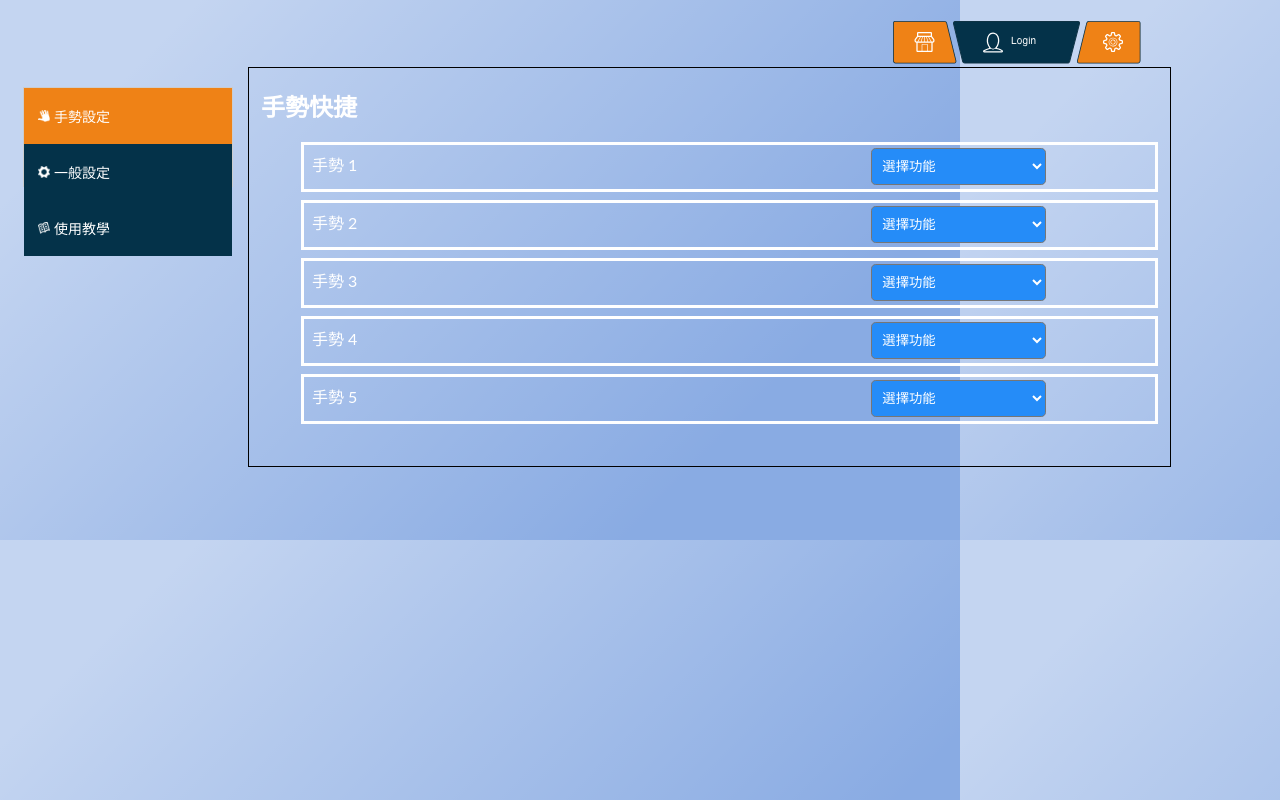
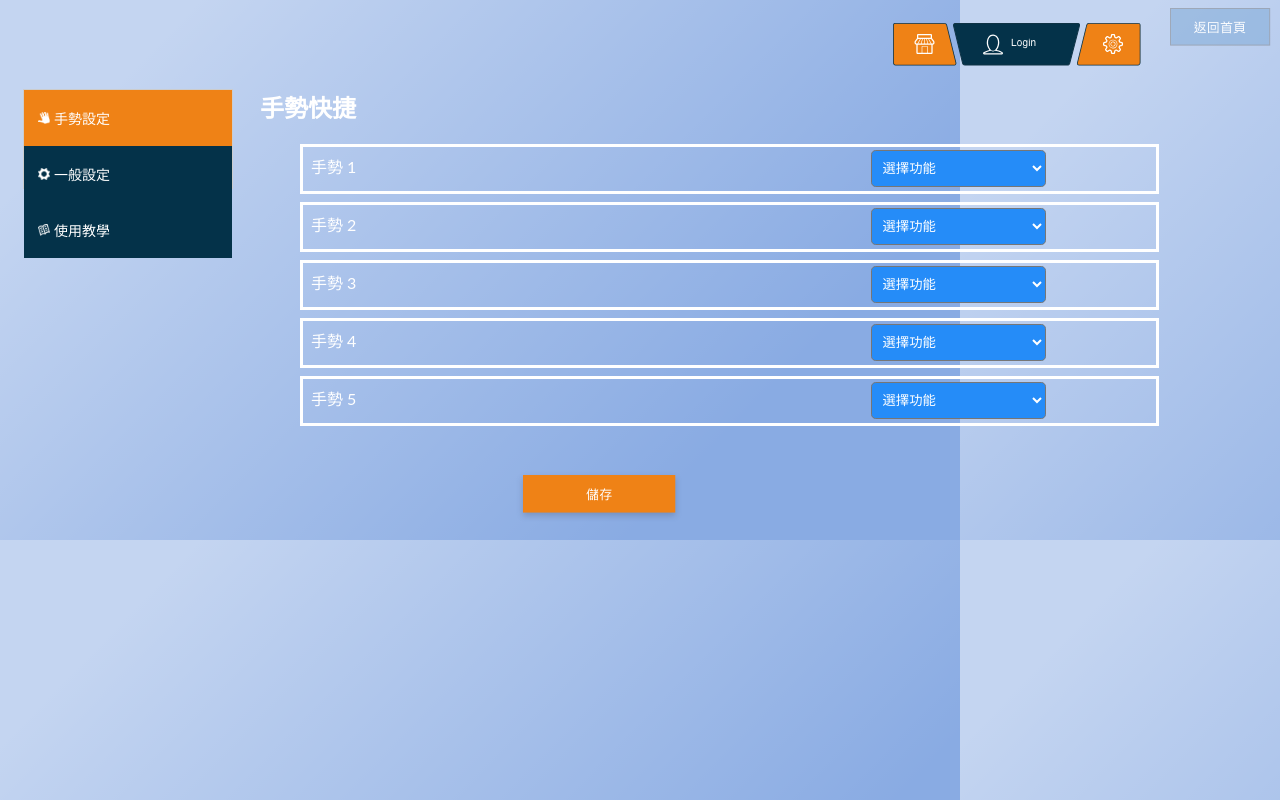
Before and after one commit to chuuuan/hand, a website: page settingpage.html in a window 1280 px wide. Drawn offline with Linux system fonts and the light colour scheme.

Commit message:
給我放大啊!!!!!!!2

```diff
--- a/settingpage.html
+++ b/settingpage.html
@@ -50,12 +50,12 @@
       border: 1px solid #000000;
       width: 73%;
       height: 400px;
-      /* 2border-left: none; */
+      border: none;
 
     }
 
     h2, p{
-      font-family:google Sans;
+      font-family:Microsoft JhengHei;
     }
     li {
         list-style: none;
@@ -163,6 +163,8 @@
     <p>Tokyo is the capital of Japan.</p>
   </div>
 
+<a href="index.html"><input type="image" src="images/btn_backtohome.png" id="btn_backtohome" style="margin-left:2%;margin-bottom:20px">
+<a href="index.html"><input type="image" src="images/btn_save.png" id="btn_save" style="margin-left:40%;margin-bottom:10px">
 <script>
   function openCity(evt, cityName) {
     var i, tabcontent, tablinks;
```
